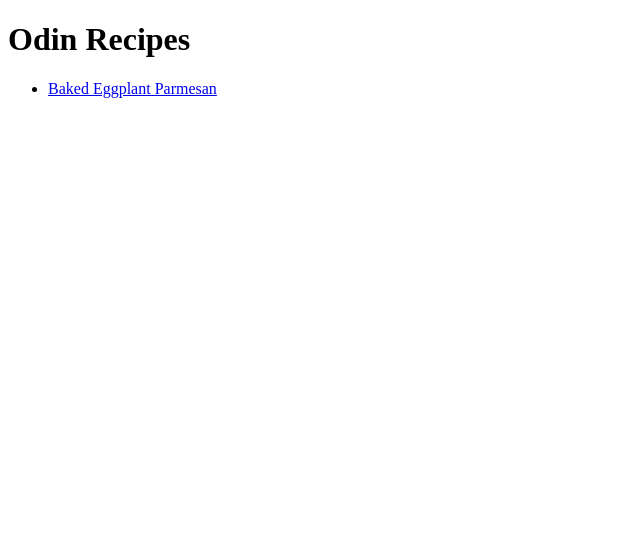
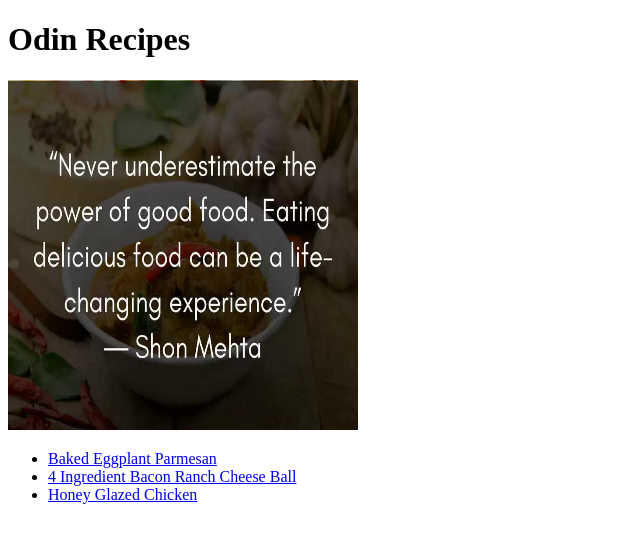
Before and after one commit to Digital-Sunflower/odin-recipes, a plain HTML site: page index.html in a window 1280 px wide. Shown: the whole page, without its empty margins (0-640 px from the left). Drawn offline with Linux system fonts and the light colour scheme.

Commit message:
Updated index to include new recipes

```diff
--- a/index.html
+++ b/index.html
@@ -8,9 +8,12 @@
 </head>
 <body>
     <h1>Odin Recipes</h1>
+    <img src="images/food-quote.webp" alt="Never underestimate the power of food" width="350" height="350">
 
     <ul>
         <li><a href="recipes/baked-eggplant-parmesan.html">Baked Eggplant Parmesan</a></li>
+        <li> <a href="recipes/4-ingredient-bacon-ranch-cheeseball.html">4 Ingredient Bacon Ranch Cheese Ball</a></li>
+        <li> <a href="recipes/honey-glazed-chicken.html">Honey Glazed Chicken</a></li>
     </ul>
 </body>
 </html>
```
